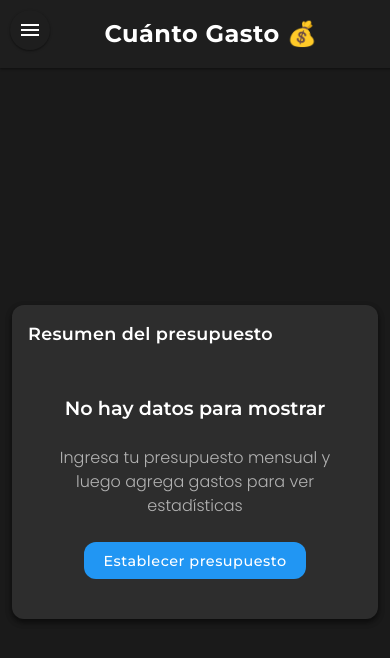
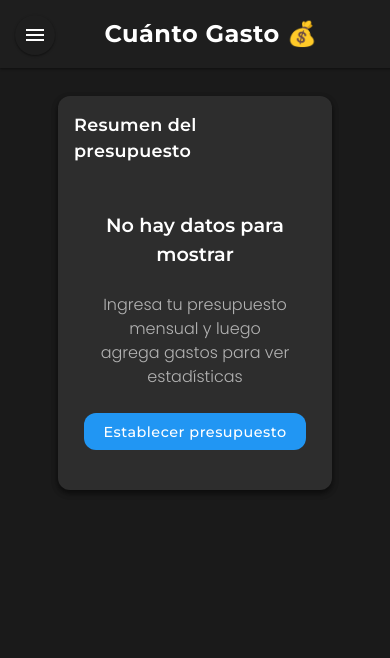
Before and after one commit to faqcjs/cuanto-gasto-app, a React (Vite) app: page / in a window 390 px wide. Shown: the top 658 px of the page. Built offline with nearby package versions, Linux system fonts and the light colour scheme.

Commit message:
arreglando media querys responsive

```diff
--- a/src/App.css
+++ b/src/App.css
@@ -164,10 +164,38 @@ body {
   background-color: var(--primary-color);
 }
 
+.dashboard-wrapper {
+  display: flex;
+  width: 100%;
+  min-height: 100vh;
+  background-color: var(--background-color);
+}
+
 .dashboard-content {
   width: 100%;
   display: flex;
   justify-content: center;
+  margin-left: 60px; /* Espacio para la navbar */
+}
+
+@media (max-width: 768px) {
+  .dashboard-content {
+    margin-left: 0;
+  }
+}
+
+@media (max-width: 480px) {
+  .navbar-toggle {
+    top: 10px;
+    left: 10px;
+  }
+
+  .navbar {
+    padding-top: 50px;
+  }
+  .main-content{
+    margin 0;
+  }
 }
 
 .dashboard-container {
@@ -455,14 +483,15 @@ body {
   top: 0;
   left: 0;
   height: 100vh;
+  width: 60px;
   background-color: var(--nav-bg);
+  box-shadow: var(--shadow-md);
   z-index: 1000;
+  transition: width 0.3s ease;
+  overflow: hidden;
   display: flex;
   flex-direction: column;
-  transition: width 0.3s ease;
-  width: 60px;
-  box-shadow: var(--shadow-md);
-  padding-top: 60px; /* Espacio para el header */
+  padding-top: 60px; /* Espacio para el botón toggle */
 }
 
 .navbar-open {
@@ -471,8 +500,8 @@ body {
 
 .navbar-toggle {
   position: absolute;
-  top: 10px;
-  left: 10px;
+  top: 15px;
+  left: 15px;
   background: none;
   border: none;
   color: var(--text-primary);
@@ -482,18 +511,21 @@ body {
   display: flex;
   align-items: center;
   justify-content: center;
-  transition: background-color 0.2s;
+  transition: all 0.2s ease;
+  background-color: rgba(255, 255, 255, 0.05);
 }
 
 .navbar-toggle:hover {
-  background-color: rgba(255, 255, 255, 0.1);
+  background-color: rgba(255, 255, 255, 0.15);
+  transform: scale(1.05);
 }
 
 .navbar-items {
   display: flex;
   flex-direction: column;
-  padding: 1rem 0;
+  padding: 0.5rem 0;
   overflow: hidden;
+  width: 100%;
 }
 
 .navbar-item {
@@ -517,12 +549,18 @@ body {
 
 .navbar-item.active {
   color: var(--primary-color);
-  background-color: rgba(33, 150, 243, 0.1);
+  background-color: rgba(33, 150, 243, 0.15);
+  border-left: 3px solid var(--primary-color);
 }
 
 .navbar-icon {
   margin-right: 1rem;
   font-size: 1.5rem;
+  transition: transform 0.2s ease;
+}
+
+.navbar-item:hover .navbar-icon {
+  transform: translateY(-2px);
 }
 
 .navbar-text {
@@ -530,16 +568,32 @@ body {
   font-weight: 500;
   letter-spacing: 0.5px;
   opacity: 0;
-  transition: opacity 0.3s;
+  transition: opacity 0.3s, transform 0.3s;
+  transform: translateX(-20px);
+  white-space: nowrap;
 }
 
 .navbar-open .navbar-text {
   opacity: 1;
+  transform: translateX(0);
+}
+
+/* Overlay para la barra de navegación en dispositivos móviles */
+.navbar-overlay {
+  position: fixed;
+  top: 0;
+  left: 0;
+  width: 100%;
+  height: 100%;
+  background-color: rgba(0, 0, 0, 0.5);
+  z-index: 999;
+  transition: opacity 0.3s ease;
 }
 
 /* Ajustar el contenido principal para dar espacio a la navbar */
 .main-content {
-  padding-left: 60px;
+  width: calc(100% - 60px);
+  transition: margin-left 0.3s ease, width 0.3s ease;
 }
 
 /* Estilos para el mensaje de confirmación */
@@ -702,12 +756,21 @@ body {
     width: 200px;
   }
 
+  .navbar-item {
+    padding: 0.6rem 0.8rem;
+  }
+
+  .navbar-icon {
+    font-size: 1.3rem;
+  }
+
   .app-header {
     left: 50px;
     width: calc(100% - 50px);
   }
 
   .main-content {
+    margin-left: 60px;
     padding-left: 50px;
   }
 }
@@ -864,6 +927,7 @@ body {
   }
 
   .main-content {
+    margin-left: 0;
     padding-left: 0;
   }
 
@@ -1190,12 +1254,21 @@ select:focus {
   max-width: 800px;
   margin: 0 auto;
   transition: all 0.3s ease;
+  box-sizing: border-box;
 }
 
 @media (max-width: 768px) {
   .settings-container {
     padding: 1rem;
-    margin: 0 0.5rem;
+    margin: 0 auto;
+    width: calc(100% - 1rem);
+  }
+}
+
+@media (max-width: 480px) {
+  .settings-container {
+    padding: 0.75rem;
+    width: calc(100% - 0.5rem);
   }
 }
 
@@ -1333,3 +1406,42 @@ select:focus {
   font-style: italic;
   margin-top: 1rem;
 }
+
+/* Estilos para el resumen de presupuesto */
+.budget-summary {
+  background-color: var(--surface-color);
+  border-radius: var(--border-radius);
+  padding: 1.5rem;
+  box-shadow: var(--shadow-md);
+  margin-bottom: 1.5rem;
+  width: 100%;
+  max-width: 800px;
+  box-sizing: border-box;
+}
+
+.category-chart-full {
+  background-color: var(--surface-color);
+  border-radius: var(--border-radius);
+  padding: 1.5rem;
+  box-shadow: var(--shadow-md);
+  width: 100%;
+  max-width: 800px;
+  box-sizing: border-box;
+}
+
+@media (max-width: 768px) {
+  .budget-summary,
+  .category-chart-full {
+    padding: 1.25rem;
+    margin: 0 auto 1.5rem auto;
+    width: 100%;
+  }
+}
+
+@media (max-width: 480px) {
+  .budget-summary,
+  .category-chart-full {
+    padding: 1rem;
+    margin: 0 auto 1rem auto;
+  }
+}
--- a/src/components/Dashboard.jsx
+++ b/src/components/Dashboard.jsx
@@ -112,6 +112,7 @@ const Dashboard = () => {
     loadData();
   }, []);
 
+
   return (
     <div className="dashboard-wrapper">
       {/* Navbar desplegable */}
@@ -139,7 +140,7 @@ const Dashboard = () => {
                 </div>
               </div>
             ) : (
-              <div className="dashboard-content">
+              <div style={{ width: '100%', display: 'flex', flexDirection: 'column', alignItems: 'center', gap: '2rem' }}>
                 <BudgetSummary
                   totalSpent={totalSpent}
                   monthlyBudget={monthlyBudget}
--- /dev/null
+++ b/src/temp-fix.css
@@ -0,0 +1,51 @@
+/* Estilos para el dashboard */
+.dashboard-wrapper {
+  display: flex;
+  width: 100%;
+  min-height: 100vh;
+  background-color: var(--background-color);
+  overflow-x: hidden;
+}
+
+.dashboard-content {
+  width: 100%;
+  display: flex;
+  flex-direction: column;
+  align-items: center;
+  padding: 1rem;
+  margin-left: 60px; /* Espacio para la navbar */
+  box-sizing: border-box;
+}
+
+.dashboard-container {
+  display: flex;
+  justify-content: center;
+  align-items: center;
+  width: 100%;
+  max-width: 1200px;
+  margin: 0 auto;
+  padding: 0 1rem;
+  box-sizing: border-box;
+}
+
+/* Media queries para el dashboard */
+@media (max-width: 768px) {
+  .dashboard-content {
+    margin-left: 50px;
+    padding: 0.5rem;
+  }
+
+  .dashboard-container {
+    padding: 0 0.5rem;
+  }
+}
+
+@media (max-width: 576px) {
+  .dashboard-content {
+    padding: 0.25rem;
+  }
+
+  .dashboard-container {
+    padding: 0 0.25rem;
+  }
+}
```
